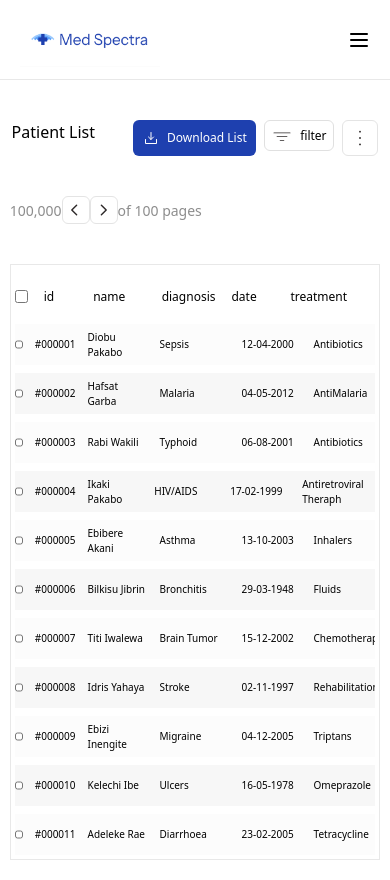
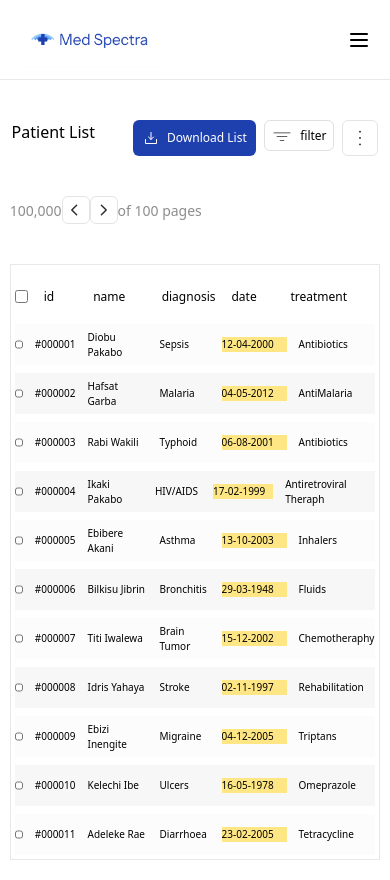
Before and after one commit to Maobugichi/medspecter, a React (Vite) app: page /medspecter/patientlists/1 in a window 390 px wide. Shown: the top 880 px of the page. Built offline with nearby package versions, Linux system fonts and the light colour scheme.

Commit message:
check media query ://

```diff
--- a/src/components/pendingcases.jsx
+++ b/src/components/pendingcases.jsx
@@ -5,8 +5,8 @@ const PendingCases = ({id,name,diagnosis,date,status,bgColor,statusColor,statusT
             {id && <input className="w-2 md:w-10" type="checkbox" />}
             {id &&  <p className={`w-auto lg:min-w-[60px] flex  items-start `}>{id}</p>}
              <p className={` md:w-auto md:min-w-[120px]  whitespace-wrap flex items-start break-word w-[60px] `}>{name}</p>
-             <p className={` flex items-start md:w-auto ${id ? "w-[70px] xxSmall:min-w-[40px] " : "w-[55px] lg:min-w-[100px] smallSize:min-w-[80px] break-word"} md:min-w-[80px] whitespace-wrap `}>{diagnosis}</p>
-             <p className={` flex items-start  w-auto min-w-[60px]   lg:min-w-[80px]`}>{date}</p>
+             <p className={` flex items-start md:w-auto ${id ? "w-[50px] xxSmall:min-w-[40px] " : "w-[55px] lg:min-w-[100px] smallSize:min-w-[80px] break-word"} md:min-w-[80px] whitespace-wrap `}>{diagnosis}</p>
+             <p className={` flex items-start  md:w-auto bg-amber-200 w-[65px]   lg:min-w-[80px]`}>{date}</p>
             {treatment &&   <p className={`w-auto min-w-[70px] md:min-w-[100px] lg:min-w-[135px] whitespace-wrap   `}>{treatment}</p>}
             <p className={` grid place-content-center h-[23px] md:w-[100px] w-[80px] text-[9px] ${statusColor} ${statusText} rounded-2xl`}>{status}</p>
             {doctor && <p className={` flex items-start w-auto min-w-[100px]`}>{doctor}</p>}
--- a/src/index.css
+++ b/src/index.css
@@ -1,10 +1,10 @@
 @import "tailwindcss";
 
-@media (max-width: 390px) {
+@media (min-width: 390px) {
     .cus {
         background-color: red;
     }
-  }
+}
 
 
 
```
